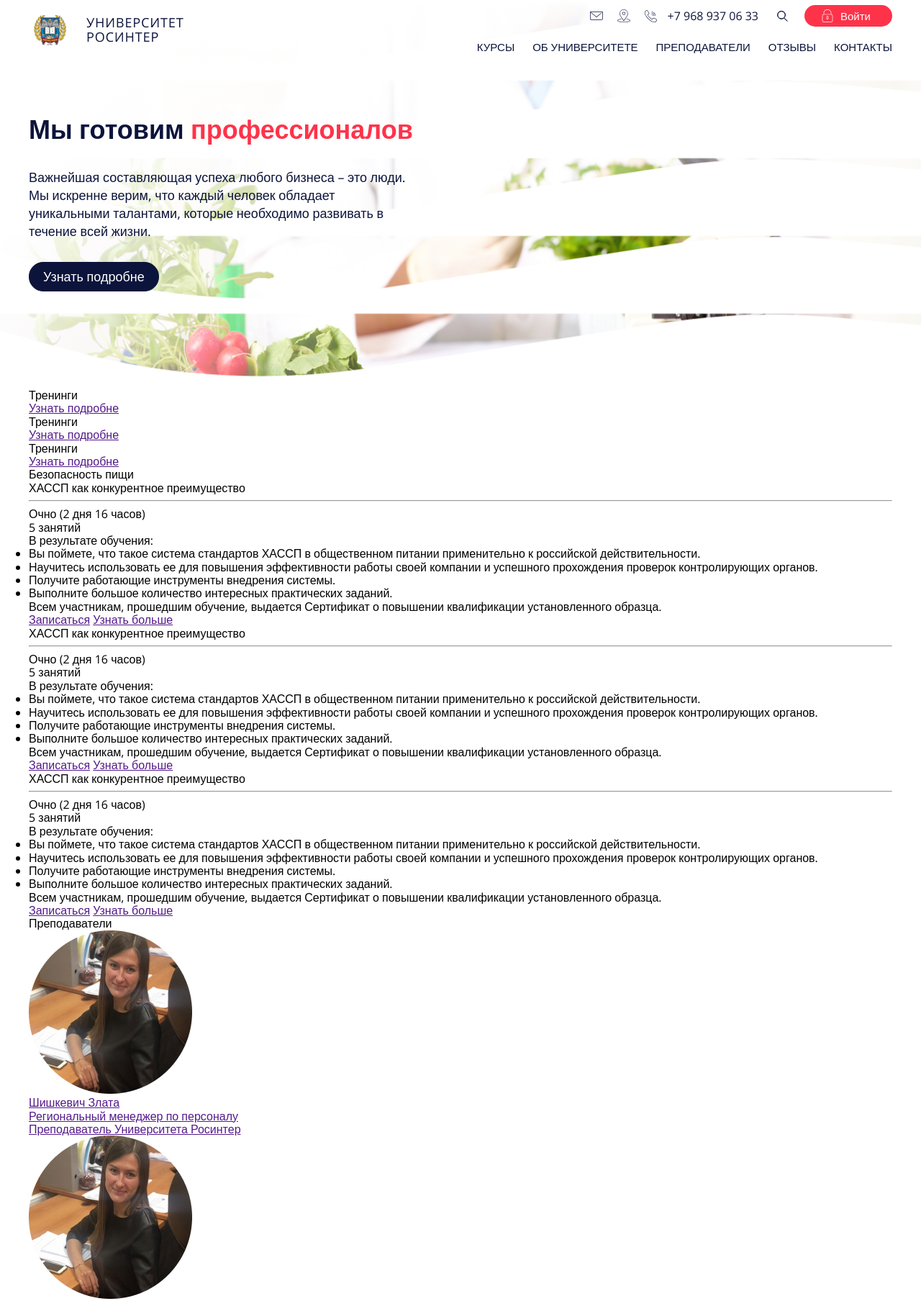
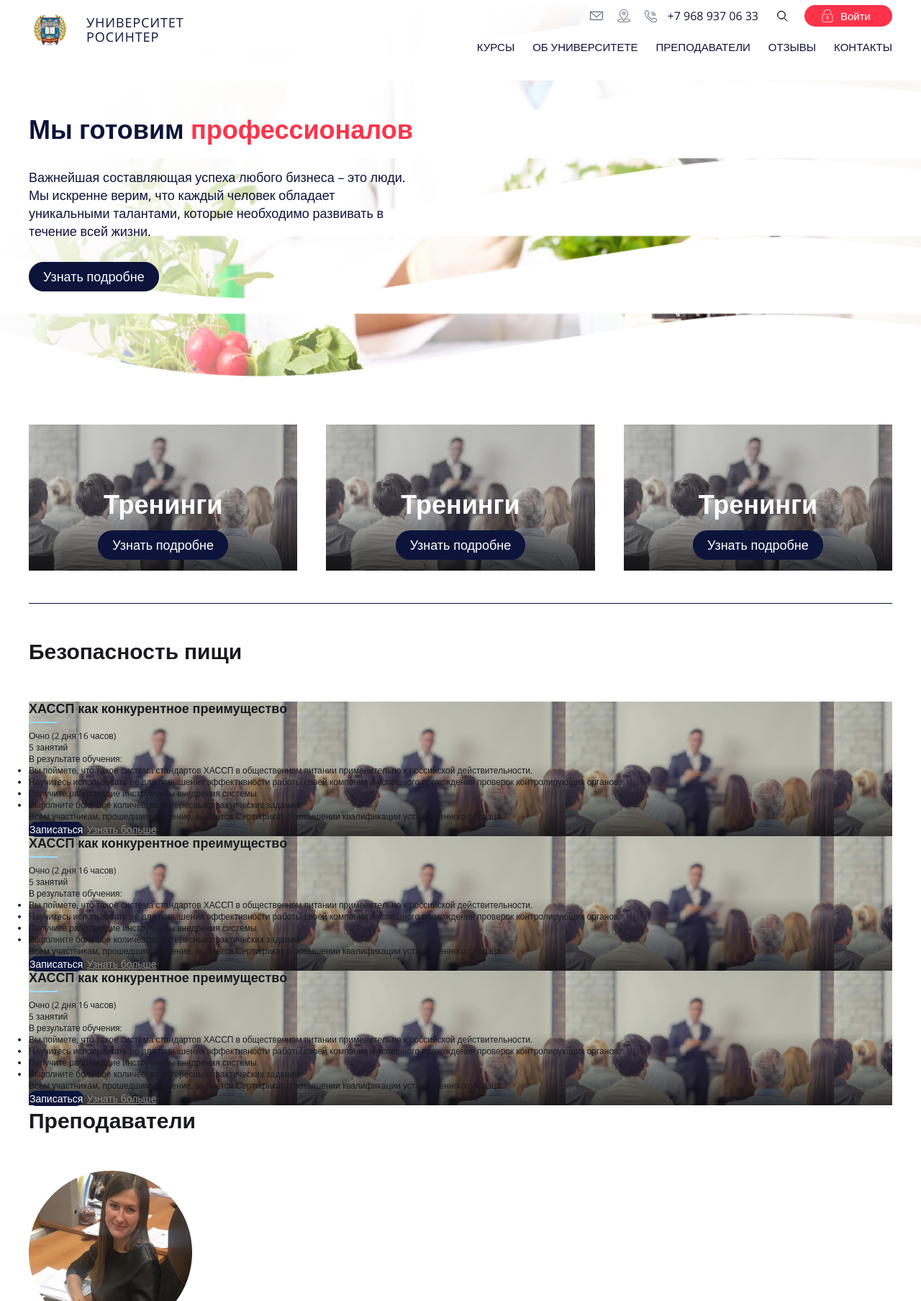
Before and after one commit to HamsterNinja/rosinter-theme, a PHP site: page /home.html in a window 1280 px wide. Shown: the top 1808 px of the page at 72% size. Run offline with PHP 8.4, Linux system fonts and the light colour scheme.

Commit message:
половина главной

```diff
--- a/assets/scss/main.scss
+++ b/assets/scss/main.scss
@@ -74,28 +74,102 @@ ul{
     display: inline-block;
 }
 .trainings_block{}
-.trainings_block-inner{}
-.training-item{}
-.training-item-name{}
-.training-item-link{}
-.training-item-link a{}
-.food-safety{}
-.main-page-title{}
+.trainings_block-inner {
+    display: grid;
+    grid-template-columns: repeat(auto-fill, minmax(301px, 1fr));
+    grid-gap: 40px;
+    padding: 50px 0 45px;
+    border-bottom: 1px solid #0C143B;
+}
+.training-item {
+    height: 203px;
+    display: flex;
+    flex-wrap: wrap;
+    flex-direction: column;
+    align-items: center;
+    justify-content: flex-end;
+    padding: 15px;
+}
+.training-item-name {
+    font-weight: 600;
+    font-size: 36px;
+    line-height: 49px;
+    color: #FFFFFF;
+    margin-bottom: 12px;
+}
+.training-item-link a {
+    font-size: 18px;
+    line-height: 25px;
+    color: #FFFFFF;
+    background: #0C143B;
+    border-radius: 20px;
+    text-decoration: none;
+    padding: 8px 20px;
+    display: inline-block;
+}
+.food-safety {
+    padding-top: 45px;
+}
+.main-page-title {
+    font-weight: 600;
+    font-size: 30px;
+    line-height: 41px;
+    color: #191A1F;
+    margin-bottom: 50px;
+}
 .food-safety-inner{}
 .food-safety-item{}
 .food-safety-content{}
-.food-safety-name{}
-.safety-decore{}
-.food-safety-time{}
-.food-safety-time-name{}
-.food-safety-time-value{}
+.food-safety-name {
+    font-weight: 600;
+    font-size: 18px;
+    line-height: 18px;
+    color: #191A1F;
+}
+hr.safety-decore {
+    background-color: #9EDAFF;
+    height: 2px;
+    width: 40px;
+    border: none;
+    margin: 10px 0;
+}
+.food-safety-time-name {
+    font-size: 12px;
+    line-height: 16px;
+    color: #191A1F;
+}
+.food-safety-time-value{
+	font-size: 12px;
+	line-height: 16px;
+	color: #191A1F;
+}
 .food-safety-text{}
-.food-safety-text p{}
+.food-safety-text p{
+	font-size: 12px;
+	line-height: 16px;
+	color: #191A1F;
+}
 .food-safety-text ul{}
-.food-safety-text ul li{}
+.food-safety-text ul li{
+	font-size: 12px;
+	line-height: 16px;
+	color: #191A1F;
+}
 .food-safety-links{}
-.link-sign{}
-.view-more{}
+.link-sign{
+	font-size: 14px;
+	line-height: 19px;
+	color: #FFFFFF;
+	background: #0C143B;
+	border: 1px solid #0C143B;
+	border-radius: 20px;
+	text-decoration: none;
+}
+.view-more{
+	font-size: 14px;
+	line-height: 19px;
+	color: #8A8A8A;
+}
 .teachers_block{}
 .main-page-title{}
 .teachers_block-inner{}
--- a/home.html
+++ b/home.html
@@ -54,15 +54,15 @@
 <div class="trainings_block">
 	<div class="container">
 		<div class="trainings_block-inner">
-			<div class="training-item">
+							<div class="training-item" style="background: linear-gradient(360deg, #000000 -21.92%, rgba(179, 179, 179, 0) 48.24%), url(./assets/images/tren.jpg);">
 					<div class="training-item-name">Тренинги</div>
 					<div class="training-item-link"><a href="">Узнать подробне</a></div>
 				</div>
-			<div class="training-item">
+							<div class="training-item" style="background: linear-gradient(360deg, #000000 -21.92%, rgba(179, 179, 179, 0) 48.24%), url(./assets/images/tren.jpg);">
 					<div class="training-item-name">Тренинги</div>
 					<div class="training-item-link"><a href="">Узнать подробне</a></div>
 				</div>
-			<div class="training-item">
+							<div class="training-item" style="background: linear-gradient(360deg, #000000 -21.92%, rgba(179, 179, 179, 0) 48.24%), url(./assets/images/tren.jpg);">
 					<div class="training-item-name">Тренинги</div>
 					<div class="training-item-link"><a href="">Узнать подробне</a></div>
 				</div>
@@ -73,7 +73,7 @@
 	<div class="container">
 		<div class="main-page-title">Безопасность пищи</div>
 		<div class="food-safety-inner">
-							<div class="food-safety-item">
+							<div class="food-safety-item" style="background: linear-gradient(360deg, #000000 -21.92%, rgba(0, 0, 0, 0) 54.19%), url(./assets/images/food.jpg);">
 					<div class="food-safety-content">
 						<div class="food-safety-name">ХАССП как конкурентное преимущество</div>
 						<hr class="safety-decore">
@@ -97,7 +97,7 @@
 						</div>
 					</div>
 				</div>
-							<div class="food-safety-item">
+							<div class="food-safety-item" style="background: linear-gradient(360deg, #000000 -21.92%, rgba(0, 0, 0, 0) 54.19%), url(./assets/images/food.jpg);">
 					<div class="food-safety-content">
 						<div class="food-safety-name">ХАССП как конкурентное преимущество</div>
 						<hr class="safety-decore">
@@ -121,7 +121,7 @@
 						</div>
 					</div>
 				</div>
-							<div class="food-safety-item">
+							<div class="food-safety-item" style="background: linear-gradient(360deg, #000000 -21.92%, rgba(0, 0, 0, 0) 54.19%), url(./assets/images/food.jpg);">
 					<div class="food-safety-content">
 						<div class="food-safety-name">ХАССП как конкурентное преимущество</div>
 						<hr class="safety-decore">
```
Also changed, not shown: views/home.twig (+7 -13 lines), assets/css/main.css. Lines whose indentation alone changed are shown as unchanged.
